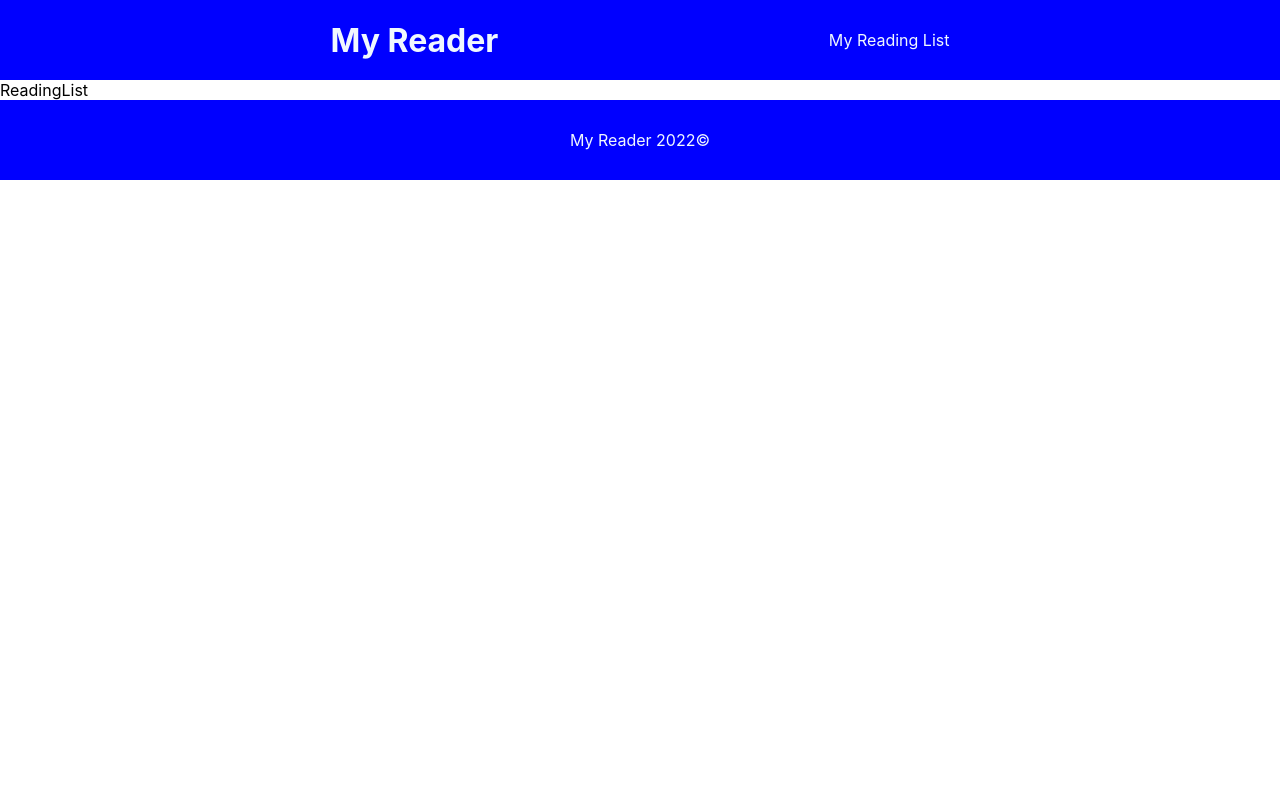
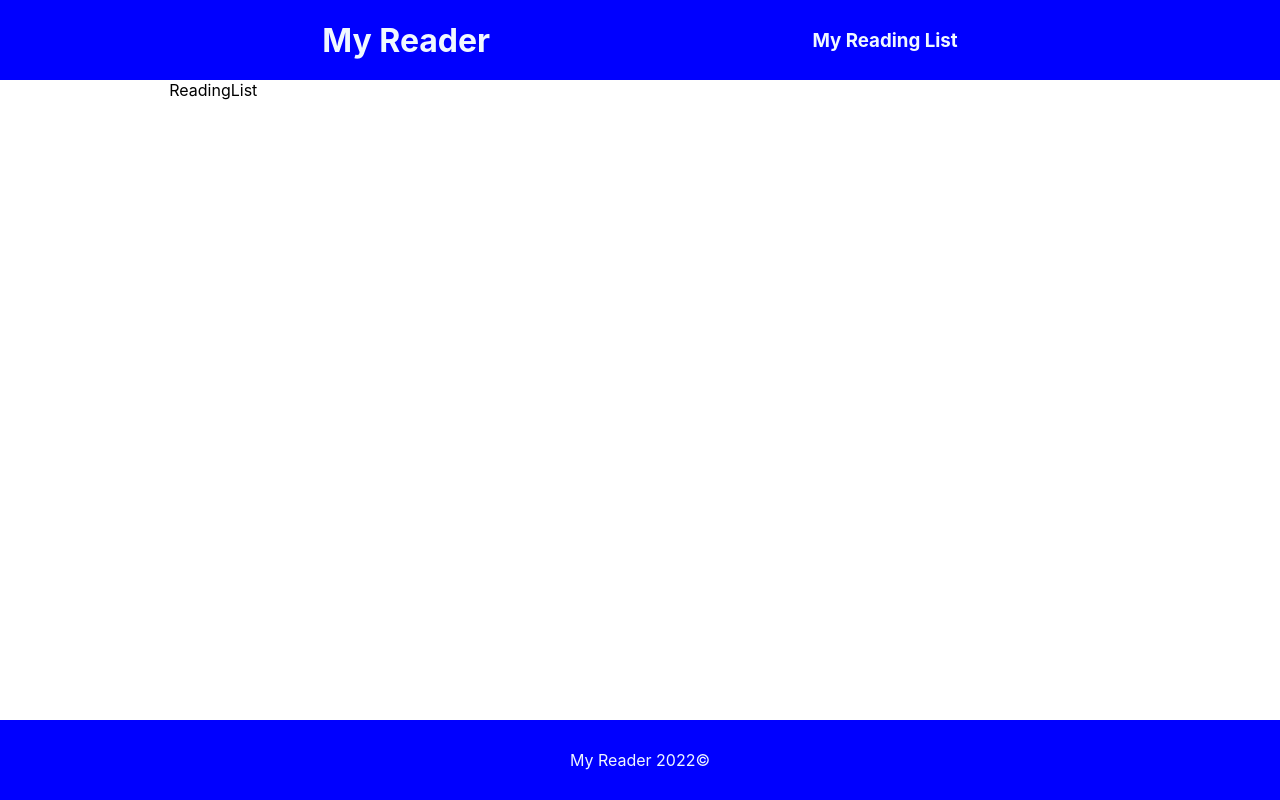
Before and after one commit to kenda-bot/phase-2-Bookreader-project, a React (Create React App) app: page /ReadingList in a window 1280 px wide. Built offline with nearby package versions, Linux system fonts and the light colour scheme.

Commit message:
link to reading list and style

```diff
--- a/public/index.html
+++ b/public/index.html
@@ -1,4 +1,4 @@
-<!DOCTYPE html>
+<!-- <!DOCTYPE html> -->
 <html lang="en">
   <head>
     <meta charset="utf-8" />
@@ -14,7 +14,7 @@
       manifest.json provides metadata used when your web app is installed on a
       user's mobile device or desktop. See https://developers.google.com/web/fundamentals/web-app-manifest/
     -->
-    <link rel="manifest" href="%PUBLIC_URL%/manifest.json" />
+    <!-- <link rel="manifest" href="%PUBLIC_URL%/manifest.json" /> -->
     <!--
       Notice the use of %PUBLIC_URL% in the tags above.
       It will be replaced with the URL of the `public` folder during the build.
--- a/src/App.css
+++ b/src/App.css
@@ -2,6 +2,10 @@
   box-sizing:border-box ;
   padding:0 ;
   margin: 0;
+}
+a{
+  color: aliceblue;
+  text-decoration: none;
 }
 .navbar {
 width: 100%;
@@ -37,6 +41,13 @@ justify-content: space-evenly;
   justify-content: center;
   margin: 20px 0 ;
 }
+.reading{
+  min-height: 80vh;
+  width: 100%;
+  display: grid;
+  grid-template-columns: repeat(3,1fr);
+  justify-items: center;
+}
 img{
   width: 300px;
   height: 300px;
--- a/src/Components/NavBar.js
+++ b/src/Components/NavBar.js
@@ -1,12 +1,20 @@
 import React from 'react';
 import "../App";
+import{Link} from'react-router-dom';
 
 function NavBar() {
   return (
     <div className = "navbar">
-    <div> <h1> My Reader </h1></div>
-    <div>  My Reading List </div>
+    <div>
+       <h1> My Reader </h1>
+       </div>
+    <div>
+      <Link to= "/ReadingList">
+      <h3>My Reading List</h3>
+      </Link>
+       </div>
     </div>
+
   )
 }
 
--- a/src/Components/ReadingList.js
+++ b/src/Components/ReadingList.js
@@ -3,7 +3,7 @@ import "../App";
 
 function ReadingList() {
   return (
-    <div>ReadingList</div>
+    <div className = "reading">ReadingList</div>
   )
 }
 
```
